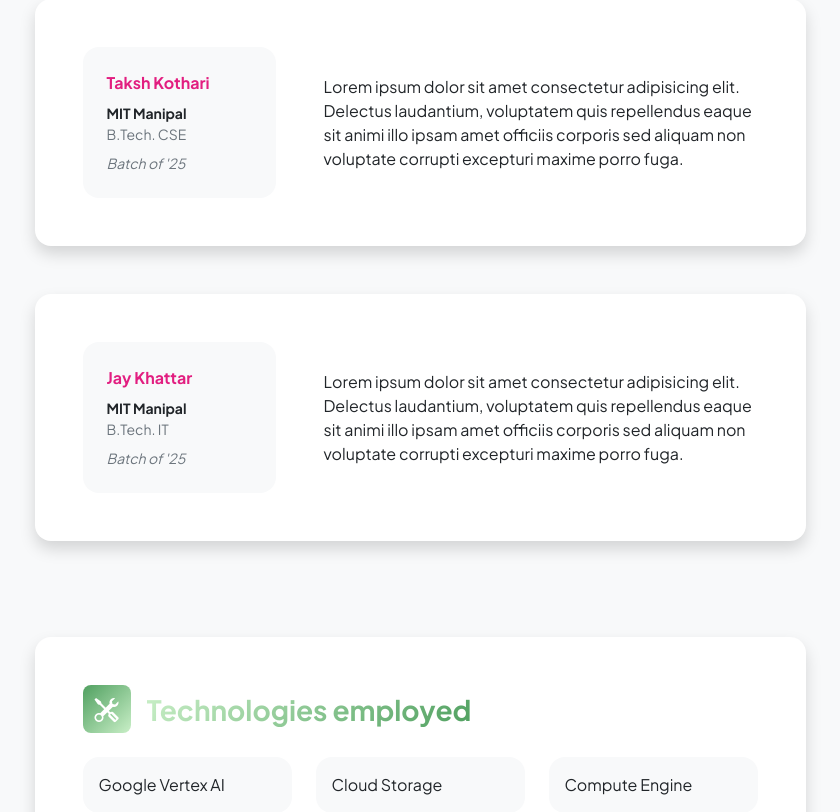
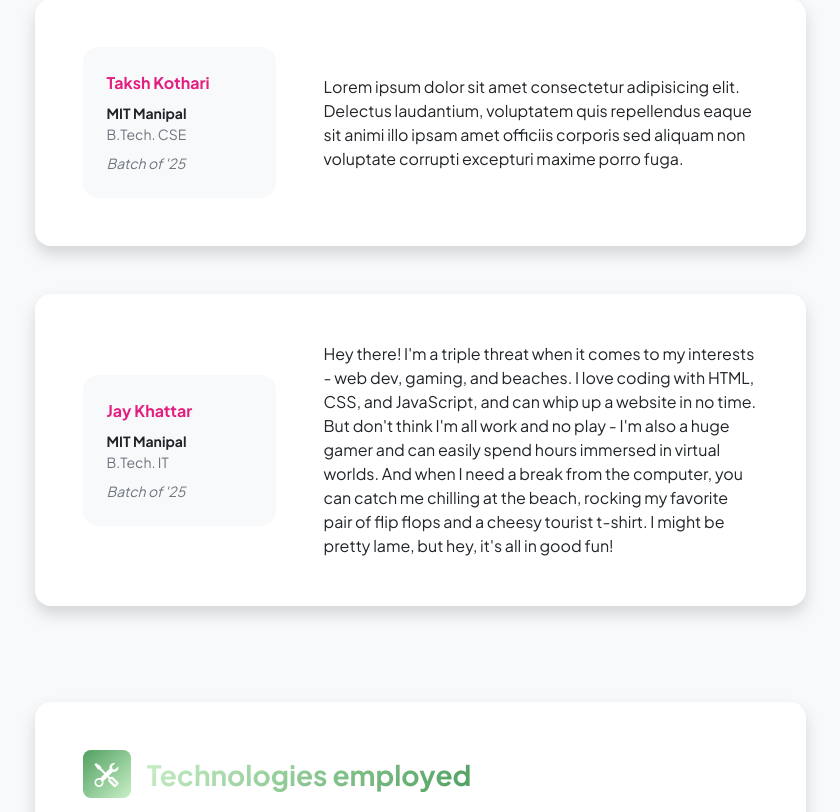
Before and after one commit to takshkothari/HealthInspect, a Flask app: page /about.html in a window 1280 px wide. Shown: the part 2234-3046 px from the top of the page, without its empty margins (220-1060 px from the left). Run offline with Flask 2, Linux system fonts and the light colour scheme; some libraries are stand-ins or nearby versions.

Commit message:
Update about.html

```diff
--- a/templates/about.html
+++ b/templates/about.html
@@ -170,7 +170,7 @@
                                                 </div>
                                             </div>
                                         </div>
-                                        <div class="col-lg-8"><div>Lorem ipsum dolor sit amet consectetur adipisicing elit. Delectus laudantium, voluptatem quis repellendus eaque sit animi illo ipsam amet officiis corporis sed aliquam non voluptate corrupti excepturi maxime porro fuga.</div></div>
+                                        <div class="col-lg-8"><div>Hey there! I'm a triple threat when it comes to my interests - web dev, gaming, and beaches. I love coding with HTML, CSS, and JavaScript, and can whip up a website in no time. But don't think I'm all work and no play - I'm also a huge gamer and can easily spend hours immersed in virtual worlds. And when I need a break from the computer, you can catch me chilling at the beach, rocking my favorite pair of flip flops and a cheesy tourist t-shirt. I might be pretty lame, but hey, it's all in good fun!</div></div>
                                     </div>
                                 </div>
                             </div>
```
